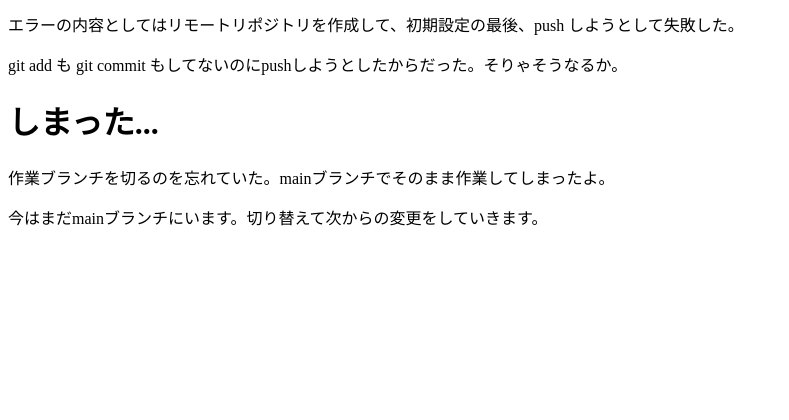
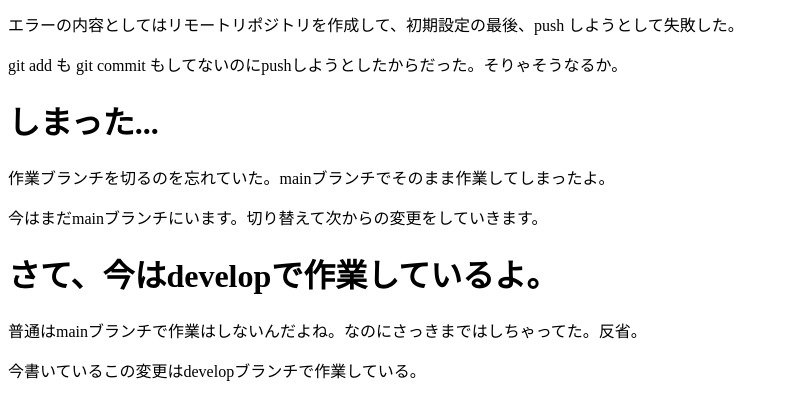
Before and after one commit to Kawol-68/django_hello2, a Django app: page /hw_index_html/ in a window 1280 px wide. Shown: the part 230-650 px from the top of the page, without its empty margins (0-789 px from the left). Run offline with Django 3.2, Linux system fonts and the light colour scheme.

Commit message:
developブランチから変更加えています

```diff
--- a/templates/index.html
+++ b/templates/index.html
@@ -11,3 +11,7 @@
 <h1>しまった...</h1>
 <p>作業ブランチを切るのを忘れていた。mainブランチでそのまま作業してしまったよ。</p>
 <p>今はまだmainブランチにいます。切り替えて次からの変更をしていきます。</p>
+
+<h1>さて、今はdevelopで作業しているよ。</h1>
+<p>普通はmainブランチで作業はしないんだよね。なのにさっきまではしちゃってた。反省。</p>
+<p>今書いているこの変更はdevelopブランチで作業している。</p>
```
